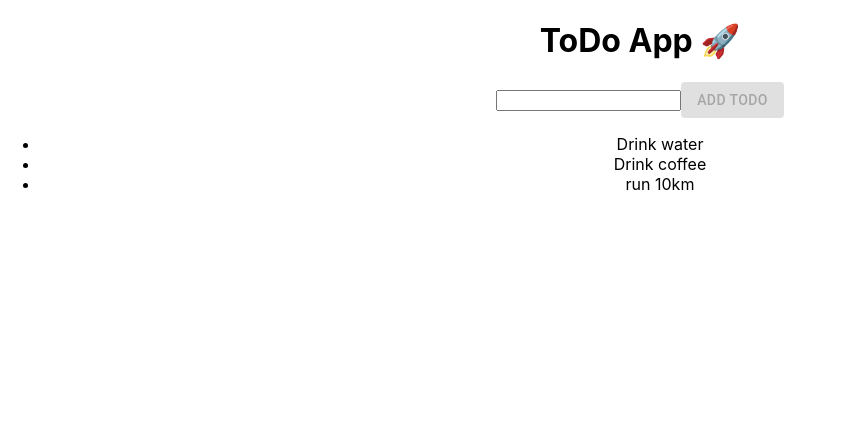
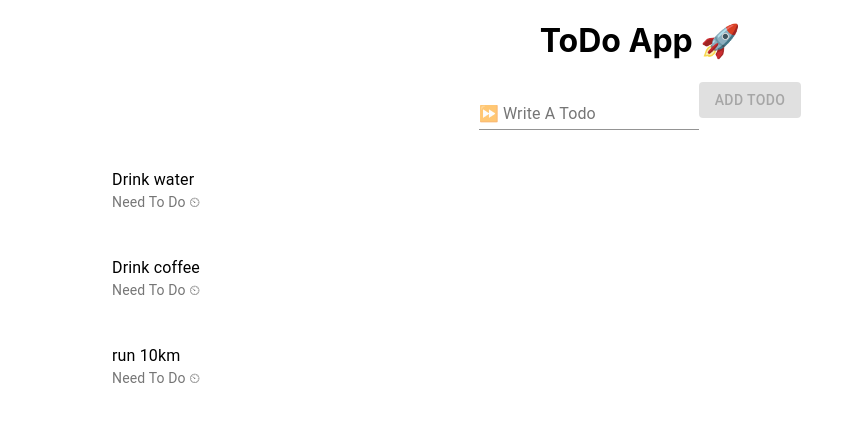
Before and after one commit to SuvarneshKM/todo-react-crud, a React (Create React App) app: page / in a window 1280 px wide. Shown: the top 422 px of the page, without its empty margins (0-841 px from the left). Built offline with nearby package versions, Linux system fonts and the light colour scheme; the HTML template or start-up script is replaced by a standard one.

Commit message:
Todo component added

```diff
--- a/src/App.js
+++ b/src/App.js
@@ -1,6 +1,7 @@
-import { Button } from '@material-ui/core';
+import { Button, FormControl, InputLabel, Input } from '@material-ui/core';
 import { useState } from 'react';
 import './App.css';
+import Todo from './Todo';
 
 function App() {
   const [todos, setTodos] = useState(['Drink water', 'Drink coffee', 'run 10km']);
@@ -16,12 +17,15 @@ function App() {
     <div className="App">
       <h1>ToDo App 🚀 </h1>
       <form>
-        <input value={input} onChange={event => setInput(event.target.value)} />
+        <FormControl>
+          <InputLabel>⏩ Write A Todo</InputLabel>
+          <Input value={input} onChange={event => setInput(event.target.value)} />
+        </FormControl>
         <Button disabled={!input} type="submit" onClick={addTodo} variant="contained" color="primary">Add Todo</Button>
       </form>
       <ul>
         {todos.map(todo => (
-          <li>{todo}</li>
+          <Todo text={todo} />
         ))}
       </ul>
     </div>
--- /dev/null
+++ b/src/Todo.css
@@ -0,0 +1,3 @@
+.todo_list {
+    text-align: center;
+}
--- /dev/null
+++ b/src/Todo.js
@@ -0,0 +1,18 @@
+import './Todo.css'
+import { List, ListItem, ListItemAvatar, ListItemText } from '@material-ui/core'
+import React from 'react';
+
+
+function Todo(props) {
+    return (
+        <List className="todo_list">
+            <ListItem>
+                <ListItemAvatar>
+                </ListItemAvatar>
+                <ListItemText primary={props.text} secondary="Need To Do ⏲"  />
+            </ListItem>
+        </List>
+    )
+}
+
+export default Todo
```
